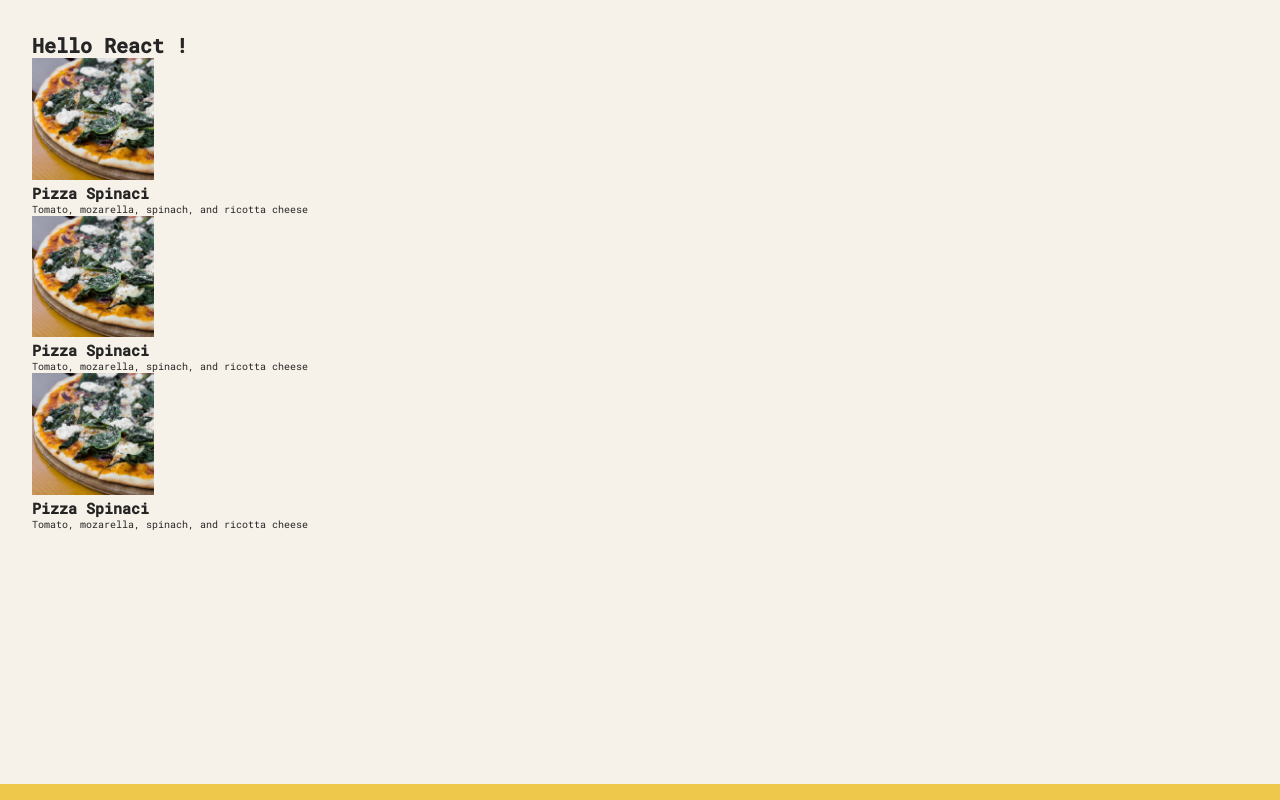
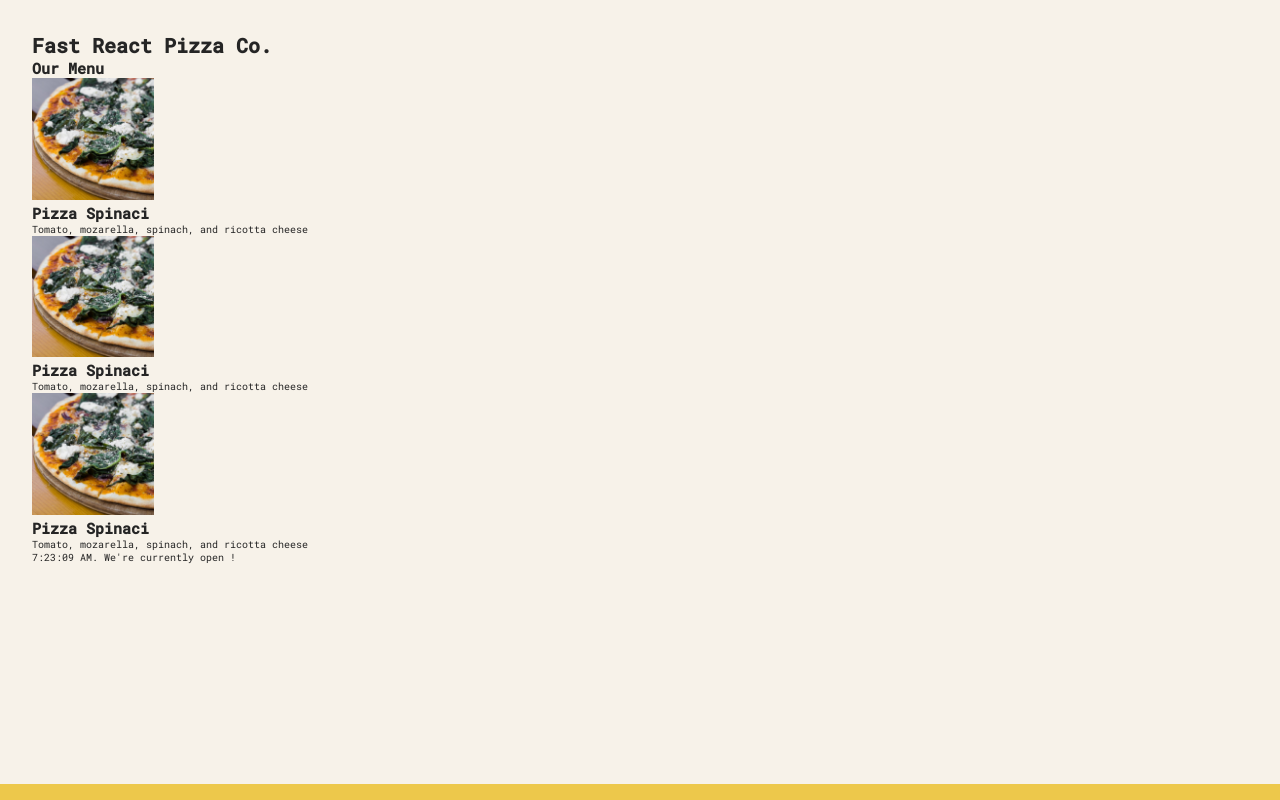
Before and after one commit to Ritesh-Tiwari/React-classes, a React (Create React App) app in the folder pizza-menu/: page / in a window 1280 px wide. Built offline with nearby package versions, Linux system fonts and the light colour scheme.

Commit message:
creating components. javascript logic in components.

```diff
--- a/pizza-menu/src/App.js
+++ b/pizza-menu/src/App.js
@@ -1,5 +1,7 @@
-import logo from './logo.svg';
-import './App.css';
+import logo from "./logo.svg";
+import React from "react";
+
+import "./App.css";
 
 const pizzaData = [
   {
@@ -46,11 +48,23 @@
   },
 ];
 
-
 function App() {
   return (
     <div>
-      <h1>Hello React !</h1>
+      <Header />
+      <Menu />
+      <Footer />
+    </div>
+  );
+}
+
+function Header() {
+  return <h1>Fast React Pizza Co.</h1>;
+}
+function Menu() {
+  return (
+    <div>
+      <h2>Our Menu</h2>
       <Pizza />
       <Pizza />
       <Pizza />
@@ -58,8 +72,23 @@
   );
 }
 
+function Footer() {
+  const hour = new Date().getHours();
+  const openHour = 12;
+  const colseHour = 22;
+  const isOpen = hour >= openHour && hour <= colseHour;
+  console.log(isOpen);
+  // if (hour >= openHour && hour <= colseHour) alert("Were currently open");
+  // else alert("Sorry We're closed");
+  return (
+    <footer>{new Date().toLocaleTimeString()}. We're currently open !</footer>
+  );
+  // return React.createElement("footer", null, "We're currently open !");
+}
+
 function Pizza() {
-  return <div>
+  return (
+    <div>
       <img
         src="./pizzas/spinaci.jpg"
         class="img-fluid rounded-top"
@@ -68,11 +97,8 @@
       />
       <h2>Pizza Spinaci</h2>
       <p>Tomato, mozarella, spinach, and ricotta cheese</p>
-
-
-  </div>;
-
+    </div>
+  );
 }
 
-
 export default App;
```
Lines whose indentation alone changed are shown as unchanged.
